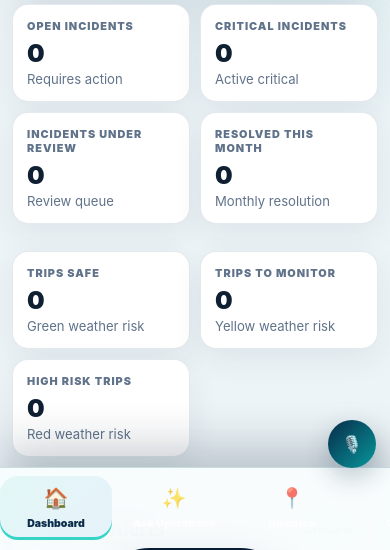
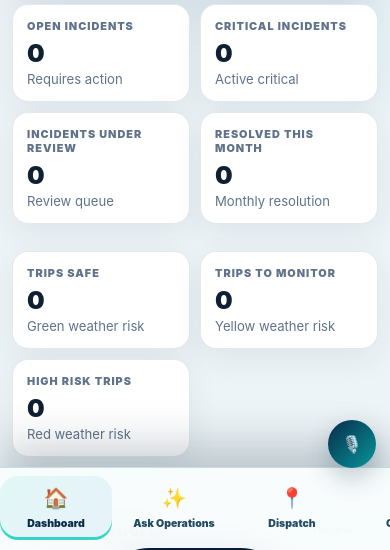
Before and after one commit to reeladventures242-ai/reel-adventure-operations-app, a plain HTML site: page index.html in a window 390 px wide. Both pictures are taken after a click on the button "Enter demo app". Shown: the part 294-844 px from the top of the page. Drawn offline with Linux system fonts and the light colour scheme.

Commit message:
Improve inactive mobile navigation contrast

```diff
--- a/styles.css
+++ b/styles.css
@@ -1141,6 +1141,17 @@ body { background: radial-gradient(circle at 100% 0, rgba(82,210,211,.12), trans
   box-shadow: inset 0 -3px 0 var(--aqua);
   font-weight: 950;
 }
+.mobile-nav-link:not(.active) {
+  color: #234b63;
+}
+.mobile-nav-link:not(.active) .mobile-nav-icon {
+  color: #075f7d;
+  filter: none;
+}
+.mobile-nav-link .mobile-nav-label {
+  color: inherit;
+  -webkit-text-fill-color: currentColor;
+}
 .mobile-nav-icon,
 .mobile-nav-label,
 .nav-link .nav-icon,
```
Also changed, not shown: 1 other file.
